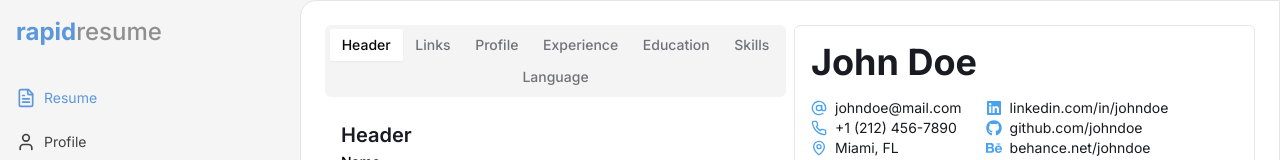
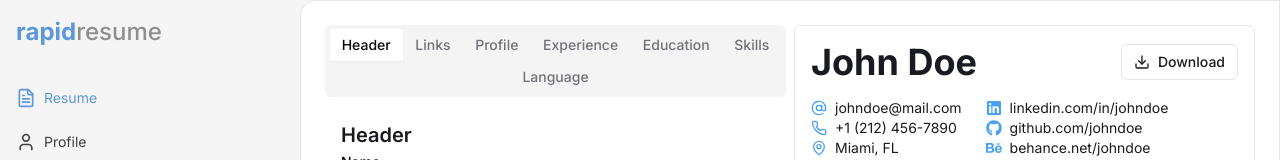
Before and after one commit to adrielgama/rapid-resume, a Next.js app: page /resume in a window 1280 px wide. Shown: the top 160 px of the page. Built offline with nearby package versions, Linux system fonts and the light colour scheme; no server answers; sample sign-in values are in the browser's storage.

Commit message:
feat: resume preview download

```diff
--- a/package.json
+++ b/package.json
@@ -32,6 +32,8 @@
     "clsx": "^2.1.1",
     "date-fns": "^3.6.0",
     "framer-motion": "^11.3.28",
+    "html2canvas": "^1.4.1",
+    "jspdf": "^2.5.1",
     "lucide-react": "^0.428.0",
     "next": "14.2.5",
     "next-themes": "^0.3.0",
--- /dev/null
+++ b/src/app/resume/_components/pdf-download.tsx
@@ -0,0 +1,93 @@
+import React from 'react'
+
+import jsPDF from 'jspdf'
+import { Download } from 'lucide-react'
+
+import { Button } from '@/components/ui/button'
+import { ResumeData } from '@/types/resume'
+
+interface PDFDownloaderProps {
+  resumeData: ResumeData
+  fileName: string
+}
+
+const PDFDownloader: React.FC<PDFDownloaderProps> = ({
+  resumeData,
+  fileName,
+}) => {
+  const generatePDF = () => {
+    // eslint-disable-next-line new-cap
+    const doc = new jsPDF()
+
+    // Adiciona o nome do perfil
+    doc.setFontSize(22)
+    doc.text(resumeData.profile.name, 20, 30)
+
+    // Adiciona a seção de contatos
+    doc.setFontSize(12)
+    doc.text('Contact Information:', 20, 50)
+    doc.text(`Email: ${resumeData.profile.email}`, 20, 60)
+    doc.text(`Phone: ${resumeData.profile.phone}`, 20, 70)
+    doc.text(`Location: ${resumeData.profile.location}`, 20, 80)
+
+    // Adiciona a seção de perfil
+    doc.setFontSize(16)
+    doc.text('Profile', 20, 100)
+    doc.setFontSize(12)
+    doc.text(resumeData.resume, 20, 110, { maxWidth: 170 })
+
+    // Adiciona a seção de experiência
+    doc.setFontSize(16)
+    doc.text('Experience', 20, 140)
+    resumeData.experience.forEach((exp, idx) => {
+      doc.setFontSize(14)
+      doc.text(`${exp.title} - ${exp.company}`, 20, 150 + idx * 30)
+      doc.setFontSize(12)
+      doc.text(`${exp.location}`, 20, 160 + idx * 30)
+      doc.text(`(${exp.startPeriod} - ${exp.endPeriod})`, 20, 170 + idx * 30)
+      doc.text(exp.description, 20, 180 + idx * 30, { maxWidth: 170 })
+    })
+
+    // Adiciona a seção de educação
+    doc.setFontSize(16)
+    doc.text('Education', 20, 220)
+    resumeData.education.forEach((edu, idx) => {
+      doc.setFontSize(14)
+      doc.text(`${edu.title}`, 20, 230 + idx * 30)
+      doc.setFontSize(12)
+      doc.text(`${edu.institution}, ${edu.degree}`, 20, 240 + idx * 30)
+      doc.text(`(${edu.startPeriod} - ${edu.endPeriod})`, 20, 250 + idx * 30)
+      doc.text(edu.description, 20, 260 + idx * 30, { maxWidth: 170 })
+    })
+
+    // Adiciona a seção de habilidades
+    doc.setFontSize(16)
+    doc.text('Skills', 20, 290)
+    doc.setFontSize(12)
+    const skills = resumeData.skills.join(', ')
+    doc.text(skills, 20, 300, { maxWidth: 170 })
+
+    // Adiciona a seção de idiomas
+    doc.setFontSize(16)
+    doc.text('Languages', 20, 320)
+    resumeData.languages.forEach((lang, idx) => {
+      doc.setFontSize(12)
+      doc.text(`${lang.language} - ${lang.level}`, 20, 330 + idx * 10)
+    })
+
+    doc.save(`${fileName}.pdf`)
+  }
+
+  return (
+    <Button
+      variant="outline"
+      size="sm"
+      onClick={generatePDF}
+      className="dark:border-gray-200 dark:bg-white dark:hover:bg-gray-100 dark:hover:text-dark-blue"
+    >
+      <Download size={16} className="mr-2" /> Download
+    </Button>
+  )
+}
+
+export default PDFDownloader
--- a/src/app/resume/_components/resume-preview.tsx
+++ b/src/app/resume/_components/resume-preview.tsx
@@ -1,6 +1,7 @@
 import { Badge } from '@/components/ui/badge'
 import { ResumeData } from '@/types/resume'
 
+import PDFDownloader from './pdf-download'
 import {
   ContactItem,
   LanguageItem,
@@ -16,8 +17,14 @@ export interface ResumePreviewProps {
 
 function ResumePreview({ resumeData, color = '#4aa2ef' }: ResumePreviewProps) {
   return (
-    <div className="space-y-4 rounded-md border bg-white p-4 text-dark-blue">
-      <h2 className="text-4xl font-bold">{resumeData.profile.name}</h2>
+    <div
+      id="resume-preview"
+      className="space-y-4 rounded-md border bg-white p-4 text-dark-blue"
+    >
+      <header className="flex items-center justify-between">
+        <h2 className="text-4xl font-bold">{resumeData.profile.name}</h2>
+        <PDFDownloader resumeData={resumeData} fileName="resume" />
+      </header>
       <section className="flex gap-6 text-sm">
         <ContactItem resumeData={resumeData} color={color} />
       </section>
```
Also changed, not shown: 1 other file (tests, documents, lock files or other folders).
